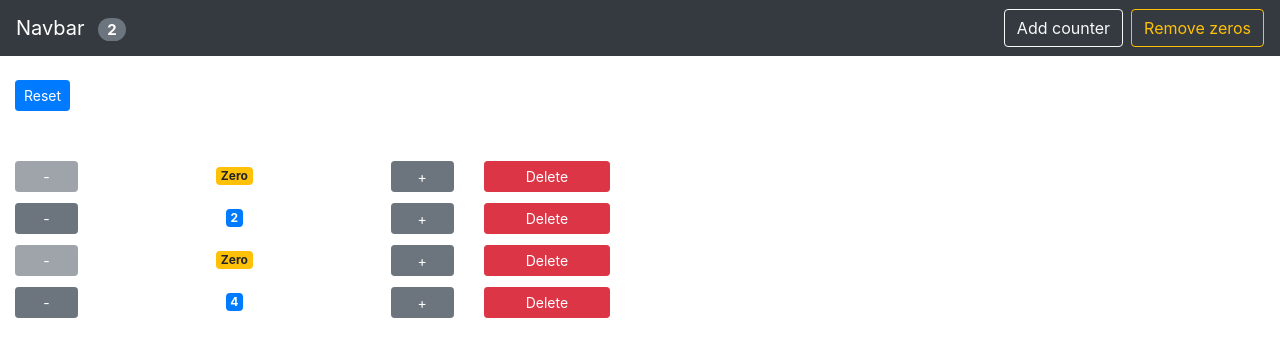
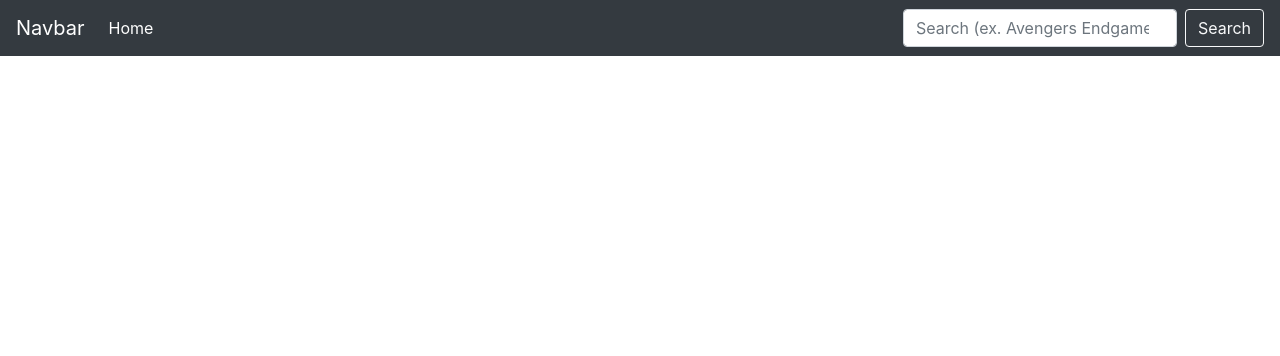
Before and after one commit to abdennour001/learn-react, a React (Create React App) app: page /movie/1 in a window 1280 px wide. Shown: the top 356 px of the page. Built offline with nearby package versions, Linux system fonts and the light colour scheme.

Commit message:
learn react routing basics

```diff
--- a/package.json
+++ b/package.json
@@ -8,8 +8,11 @@
     "@testing-library/user-event": "^7.2.1",
     "axios": "^0.19.2",
     "bootstrap": "^4.4.1",
+    "jquery": "^3.5.1",
+    "popper.js": "^1.16.1",
     "react": "^16.13.1",
     "react-dom": "^16.13.1",
+    "react-router-dom": "^5.2.0",
     "react-scripts": "3.4.1"
   },
   "scripts": {
--- a/src/App.css
+++ b/src/App.css
@@ -7,6 +7,7 @@
     height: 40vmin;
     pointer-events: none;
 }
+
 
 @media (prefers-reduced-motion: no-preference) {
     .App-logo {
--- a/src/App.js
+++ b/src/App.js
@@ -1,21 +1,17 @@
 import React, { Component } from "react";
 import "./App.css";
-import Counters from "./components/counters";
 import NavBar from "./components/navbar";
+import Home from "./components/Home";
+import Movie from "./components/Movie";
+import { BrowserRouter as Router, Switch, Route } from "react-router-dom";
 
 class App extends Component {
     state = {
-        counters: [
-            { id: 1, value: 0 },
-            { id: 2, value: 2 },
-            { id: 3, value: 0 },
-            { id: 4, value: 4 }
-        ]
+        movies: [{}]
     };
 
     constructor(props) {
         super(props);
-        console.log("App - constractor");
     }
 
     componentDidMount() {
@@ -25,85 +21,18 @@ class App extends Component {
     render() {
         return (
             <React.Fragment>
-                <NavBar
-                    totalCounters={
-                        this.state.counters.filter(item => item.value > 0)
-                            .length
-                    }
-                    onAddCounter={this.addCounter}
-                    onRemoveZeros={this.removeZeros}
-                />
-                <main className="container-fluid mt-4">
-                    <Counters
-                        counters={this.state.counters}
-                        onIncrement={this.handleIncrement}
-                        onDecrement={this.handleDecrement}
-                        onDelete={this.handleDelete}
-                        onReset={this.handleReset}
-                    />
-                </main>
+                <Router>
+                    <NavBar />
+                    <main className="container-fluid mt-4">
+                        <Switch>
+                            <Route path="/" component={Home}></Route>
+                            <Route path="/movie/:id" component={Movie}></Route>
+                        </Switch>
+                    </main>
+                </Router>
             </React.Fragment>
         );
     }
-
-    removeZeros = () => {
-        this.setState({
-            counters: this.state.counters.filter(counter => counter.value > 0)
-        });
-    };
-
-    addCounter = () => {
-        this.setState({
-            counters: [
-                ...this.state.counters,
-                {
-                    id: this.state.counters.length
-                        ? Math.max.apply(
-                              Math,
-                              this.state.counters.map(counter => {
-                                  return counter.id;
-                              })
-                          ) + 1
-                        : 0,
-                    value: 0
-                }
-            ]
-        });
-    };
-
-    handleIncrement = id => {
-        this.setState({
-            counters: this.state.counters.map(counter => {
-                return counter.id !== id
-                    ? counter
-                    : { ...counter, value: counter.value + 1 };
-            })
-        });
-    };
-
-    handleDecrement = id => {
-        this.setState({
-            counters: this.state.counters.map(counter => {
-                return counter.id !== id
-                    ? counter
-                    : { ...counter, value: counter.value - 1 };
-            })
-        });
-    };
-
-    handleDelete = id => {
-        this.setState({
-            counters: this.state.counters.filter(item => item.id !== id)
-        });
-    };
-
-    handleReset = () => {
-        const counters = this.state.counters.map(c => {
-            c.value = 0;
-            return c;
-        });
-        this.setState({ counters });
-    };
 }
 
 export default App;
--- /dev/null
+++ b/src/components/Home.jsx
@@ -0,0 +1,17 @@
+import React, { Component } from "react";
+
+class Home extends Component {
+    constructor(props) {
+        super(props);
+    }
+
+    render() {
+        return (
+            <React.Fragment>
+
+            </React.Fragment>
+        );
+    }
+}
+
+export default Home;
--- /dev/null
+++ b/src/components/Movie.jsx
@@ -0,0 +1,13 @@
+import React, { Component } from "react";
+
+class Movie extends Component {
+    constructor(props) {
+        super(props);
+    }
+
+    render() {
+        return <div></div>;
+    }
+}
+
+export default Movie;
--- a/src/components/counter.jsx
+++ /dev/null
@@ -1,59 +0,0 @@
-import React, { Component } from "react";
-
-class Counter extends Component {
-    constructor(props) {
-        super(props);
-    }
-
-    render() {
-        return (
-            <div className="d-flex justify-content-left">
-                <div className="row align-items-center mb-2 w-50">
-                    <div className="col-3 text-left">
-                        <button
-                            className="btn btn-secondary btn-sm w-50"
-                            onClick={() => this.props.onDecrement(this.props.counter.id)}
-                            disabled={this.props.counter.value === 0}
-                        >
-                            -
-                        </button>
-                    </div>
-                    <div className="col-3 text-center">
-                        <span className={this.getBadgeClasses()}>
-                            {this.formatCount()}
-                        </span>
-                    </div>
-                    <div className="col-3 text-right">
-                        <button
-                            className="btn btn-secondary btn-sm w-50"
-                            onClick={() => this.props.onIncrement(this.props.counter.id)}
-                        >
-                            +
-                        </button>
-                    </div>
-                    <div className="col-3">
-                        <button
-                            onClick={() => this.props.onDelete(this.props.counter.id)}
-                            className="btn btn-danger btn-sm w-100"
-                        >
-                            Delete
-                        </button>
-                    </div>
-                </div>
-            </div>
-        );
-    }
-
-    formatCount() {
-        const { value } = this.props.counter;
-        return value === 0 ? "Zero" : value;
-    }
-
-    getBadgeClasses() {
-        let classes = "badge m-2 badge-";
-        classes += this.props.counter.value === 0 ? "warning" : "primary";
-        return classes;
-    }
-}
-
-export default Counter;
--- a/src/components/counters.jsx
+++ /dev/null
@@ -1,41 +0,0 @@
-import React, { Component } from "react";
-import Counter from "./counter";
-
-class Counters extends Component {
-    constructor(props) {
-        super(props);
-    }
-
-    render() {
-        return (
-            <React.Fragment>
-                <div className="row">
-                    <div className="col-12 text-left">
-                        <button
-                            onClick={() => this.props.onReset()}
-                            className="btn btn-primary btn-sm mb-5"
-                        >
-                            Reset
-                        </button>
-                    </div>
-                    <div className="col-12">
-                        {(!this.props.counters.length && (
-                            <p className="text-muted">No counters found.</p>
-                        )) ||
-                            this.props.counters.map(counter => (
-                                <Counter
-                                    key={counter.id}
-                                    onDelete={this.props.onDelete}
-                                    onIncrement={this.props.onIncrement}
-                                    onDecrement={this.props.onDecrement}
-                                    counter={counter}
-                                />
-                            ))}
-                    </div>
-                </div>
-            </React.Fragment>
-        );
-    }
-}
-
-export default Counters;
--- a/src/components/navbar.jsx
+++ b/src/components/navbar.jsx
@@ -1,29 +1,52 @@
 import React, { Component } from "react";
+import { Link } from "react-router-dom";
 
 class NavBar extends Component {
     state = {};
     render() {
         return (
-            <nav className="navbar navbar-dark bg-dark">
+            <nav className="navbar navbar-expand-md navbar-dark bg-dark">
                 <a className="navbar-brand" href="#">
-                    Navbar{" "}
-                    <span className="badge badge-pill badge-secondary ml-2">
-                        {this.props.totalCounters}
-                    </span>
+                    Navbar
                 </a>
-                <div>
                 <button
-                        className="btn btn-outline-light mx-2 my-sm-0"
-                        onClick={this.props.onAddCounter}
+                    className="navbar-toggler"
+                    type="button"
+                    data-toggle="collapse"
+                    data-target="#navbarSupportedContent"
+                    aria-controls="navbarSupportedContent"
+                    aria-expanded="false"
+                    aria-label="Toggle navigation"
                 >
-                        Add counter
+                    <span className="navbar-toggler-icon"></span>
                 </button>
+
+                <div
+                    className="collapse navbar-collapse"
+                    id="navbarSupportedContent"
+                >
+                    <ul className="navbar-nav mr-auto">
+                        <li className="nav-item active">
+                            <a className="nav-link" href="#">
+                                Home <span className="sr-only">(current)</span>
+                            </a>
+                        </li>
+                    </ul>
+
+                    <form className="form-inline my-2 my-lg-0">
+                        <input
+                            className="form-control mr-sm-2"
+                            type="search"
+                            placeholder="Search (ex. Avengers Endgame)"
+                            aria-label="Search"
+                        />
                         <button
-                        className="btn btn-outline-warning my-sm-0"
-                        onClick={this.props.onRemoveZeros}
+                            className="btn btn-outline-light my-2 my-sm-0"
+                            type="submit"
                         >
-                        Remove zeros
+                            Search
                         </button>
+                    </form>
                 </div>
             </nav>
         );
--- a/src/index.js
+++ b/src/index.js
@@ -3,8 +3,9 @@ import ReactDOM from "react-dom";
 import "./index.css";
 import App from "./App";
 import * as serviceWorker from "./serviceWorker";
-import axios from "axios";
-import "bootstrap/dist/css/bootstrap.css";
+import 'bootstrap/dist/css/bootstrap.min.css'
+import 'jquery/dist/jquery.min.js'
+import 'bootstrap/dist/js/bootstrap.min.js'
 
 ReactDOM.render(
     <React.StrictMode>
```
Also changed, not shown: 1 other file (tests, documents, lock files or other folders). Lines whose indentation alone changed are shown as unchanged.
